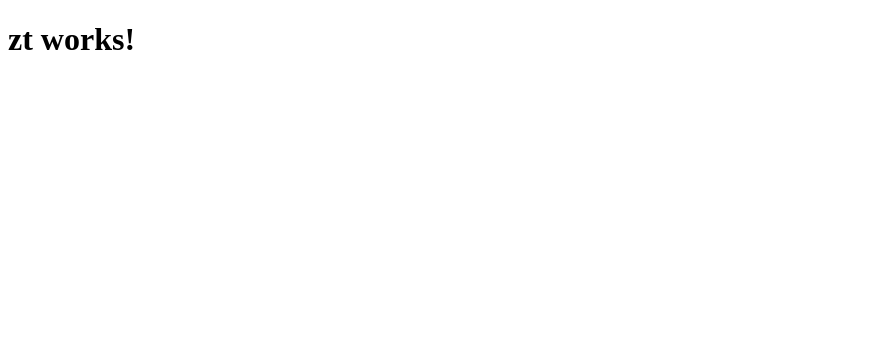
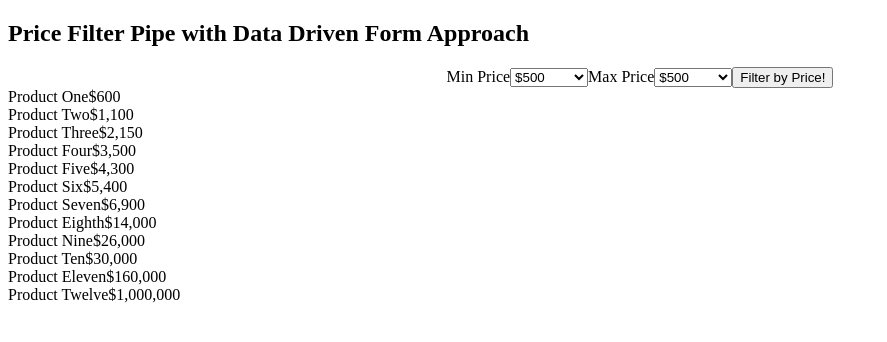
Before and after one commit to cstodor/Angular2-Price-Filter, an Angular app: page / in a window 1280 px wide. Shown: the top 342 px of the page, without its empty margins (0-887 px from the left). Built offline with nearby package versions, Linux system fonts and the light colour scheme.

Commit message:
Updated App Component and its HTML

```diff
--- a/src/app/app.component.html
+++ b/src/app/app.component.html
@@ -1,3 +1,11 @@
-<h1>
-  {{title}}
-</h1>
+<h2 class="title">Price Filter Pipe with Data Driven Form Approach</h2>
+<zt-filter (filterPrice)='filterPrice($event)'></zt-filter>
+<div class="note" *ngIf="priceMinFilter || priceMaxFilter">
+	<span *ngIf="priceMinFilter">Filtering Products from <strong>{{ priceMinFilter }}</strong></span>
+	<span *ngIf="priceMaxFilter"> to <strong>{{ priceMaxFilter }}</strong>.</span>
+</div>
+<div class="price-list">
+	<div class="product-item" *ngFor="let _price of _productPrices">
+		<span class="name">{{ _price.name }}</span><span class="price">{{ _price.price | currency:'USD':true:'1.0-2' }}</span>
+	</div>
+</div>
--- a/src/app/app.component.ts
+++ b/src/app/app.component.ts
@@ -1,10 +1,69 @@
-import { Component } from '@angular/core';
+import { Component, Input } from '@angular/core';
 
 @Component({
   selector: 'zt-root',
   templateUrl: './app.component.html',
   styleUrls: ['./app.component.css']
 })
+
 export class AppComponent {
-  title = 'zt works!';
+
+  @Input() priceMinFilter: number;
+  @Input() priceMaxFilter: number;
+
+  filterPrice(filter) {
+    this.priceMinFilter = filter.priceMin;
+    this.priceMaxFilter = filter.priceMax;
+  }
+
+  _productPrices = [
+    {
+      "name": "Product One",
+      "price": 600,
+    },
+    {
+      "name": "Product Two",
+      "price": 1100,
+    },
+    {
+      "name": "Product Three",
+      "price": 2150,
+    },
+    {
+      "name": "Product Four",
+      "price": 3500,
+    },
+    {
+      "name": "Product Five",
+      "price": 4300,
+    },
+    {
+      "name": "Product Six",
+      "price": 5400,
+    },
+    {
+      "name": "Product Seven",
+      "price": 6900,
+    },
+    {
+      "name": "Product Eighth",
+      "price": 14000,
+    },
+    {
+      "name": "Product Nine",
+      "price": 26000,
+    },
+    {
+      "name": "Product Ten",
+      "price": 30000,
+    },
+    {
+      "name": "Product Eleven",
+      "price": 160000,
+    },
+    {
+      "name": "Product Twelve",
+      "price": 1000000,
+    },
+  ]
 }
```
